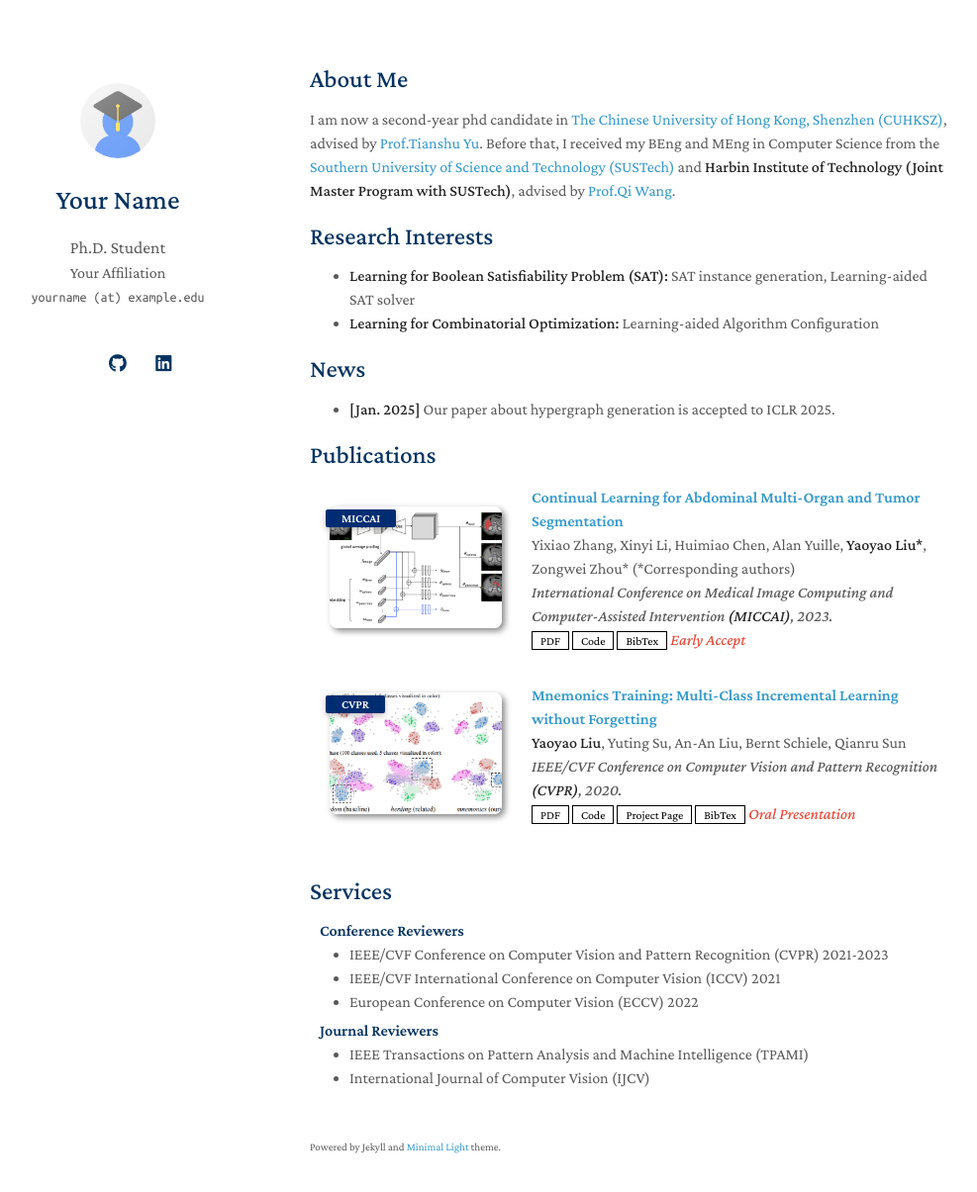
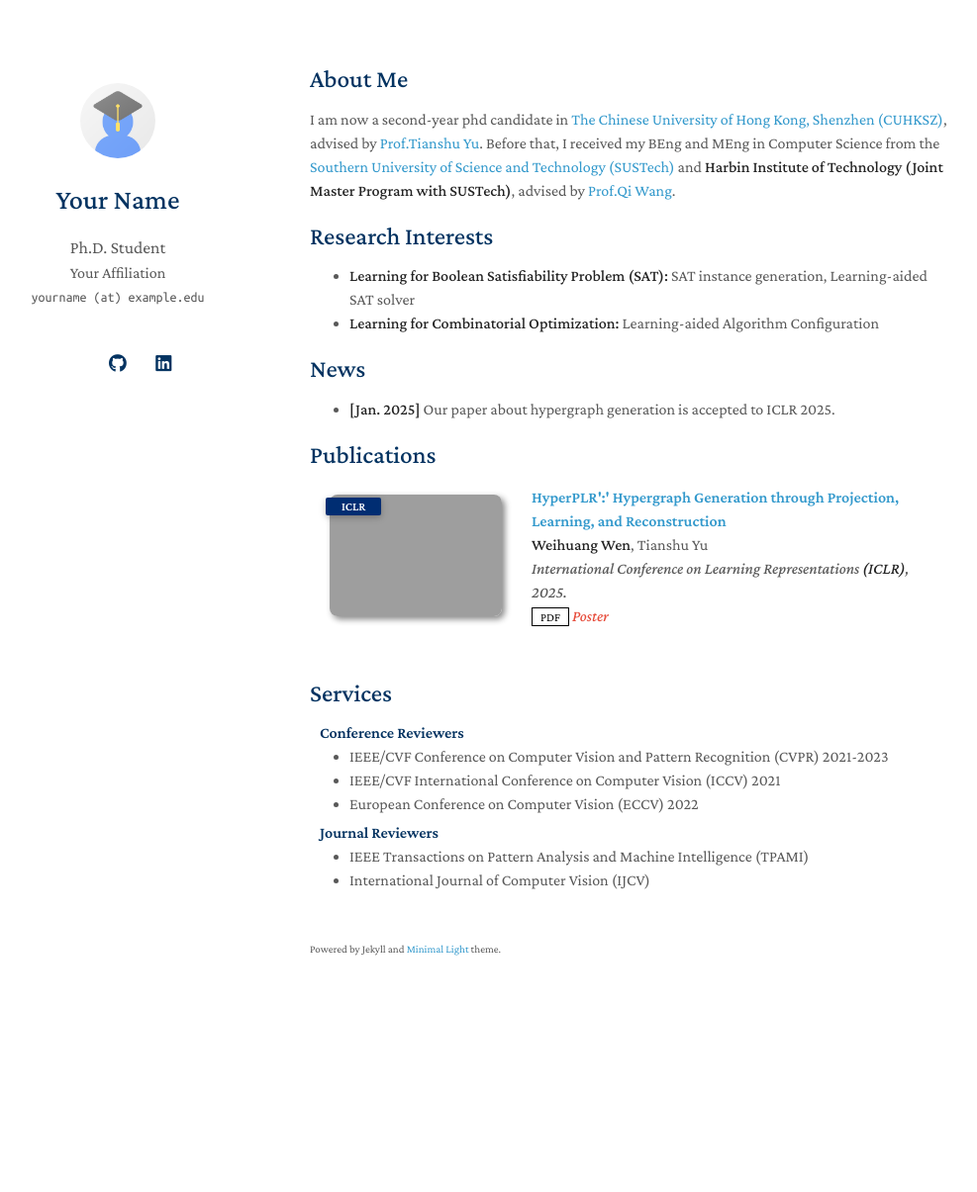
Before and after one commit to markwwen/markwwen.github.io, a Jekyll site: the page built from index.md, in a window 1280 px wide and 1240 px high. Shown: the top 1205 px of the window at 99% size, without its empty margins (157-1144 px from the left). Built offline with Jekyll 4.4.1, drawn with Linux system fonts in a browser that asks for light colours; a style sheet for code colours, icons or effects is not loaded; our own code applies the rules of GitHub Pages for plain Markdown files; grey boxes are pictures that could not be loaded.

Commit message:
update pub

```diff
--- a/_data/publications.yml
+++ b/_data/publications.yml
@@ -1,22 +1,11 @@
 main:
 
-  - title: Continual Learning for Abdominal Multi-Organ and Tumor Segmentation
-    authors: Yixiao Zhang, Xinyi Li, Huimiao Chen, Alan Yuille, <strong>Yaoyao Liu*</strong>, Zongwei Zhou* (*Corresponding authors)
-    conference_short: MICCAI
-    conference: International Conference on Medical Image Computing and Computer-Assisted Intervention <strong>(MICCAI)</strong>, 2023.
-    pdf: https://arxiv.org/pdf/2306.00988.pdf
-    code: https://github.com/MrGiovanni/ContinualLearning
-    bibtex: https://bib.yliu.me/MICCAI23.txt
-    image: ./assets/img/teaser_example_2.png
-    notes: Early Accept
-
-  - title: "Mnemonics Training: Multi-Class Incremental Learning without Forgetting"
-    authors: <strong>Yaoyao Liu</strong>, Yuting Su, An-An Liu, Bernt Schiele, Qianru Sun
-    conference_short: CVPR
-    conference: IEEE/CVF Conference on Computer Vision and Pattern Recognition <strong>(CVPR)</strong>, 2020.
-    pdf: https://arxiv.org/pdf/2002.10211.pdf
-    code: https://github.com/yaoyao-liu/class-incremental-learning/tree/main/mnemonics-training
-    page: https://class-il.mpi-inf.mpg.de/mnemonics/
-    bibtex: https://class-il.mpi-inf.mpg.de/mnemonics/
-    notes: Oral Presentation
-    image: ./assets/img/teaser_example.png
+  - title: HyperPLR':' Hypergraph Generation through Projection, Learning, and Reconstruction
+    authors: <strong>Weihuang Wen</strong>, Tianshu Yu
+    conference_short: ICLR
+    conference: International Conference on Learning Representations <strong>(ICLR)</strong>, 2025.
+    pdf: https://openreview.net/pdf?id=TYnne6Pa35
+    # code: https://github.com/MrGiovanni/ContinualLearning
+    # bibtex: https://bib.yliu.me/MICCAI23.txt
+    image: ./assets/img/hyperplr.png
+    notes: Poster
```
Also changed, not shown: assets/img/hyperplr.jpg (added).
